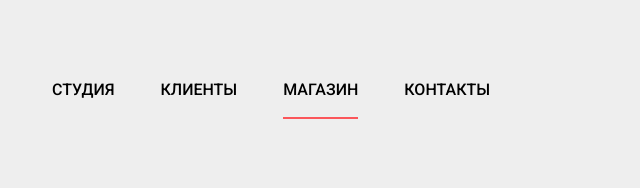
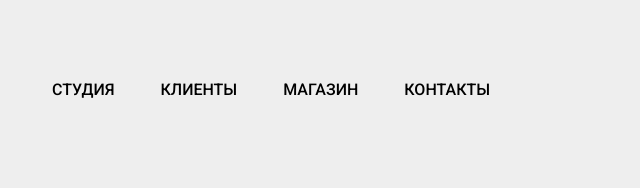
Before and after one commit to anthonyromanov/918779-nerds-31, a plain HTML site: page blank.html in a window 1280 px wide. Shown: the top 188 px of the page, 370-1010 px from the left. Drawn offline with Linux system fonts and the light colour scheme.

Commit message:
Вносит правки в страницу blank

```diff
--- a/blank.html
+++ b/blank.html
@@ -27,7 +27,7 @@
                     <a class="main-navigation-link" href="clients.html">Клиенты</a>
                 </li>
                 <li class="main-navigation-item">
-                    <a class="main-navigation-link current-link" href="shop.html">Магазин</a>
+                    <a class="main-navigation-link" href="shop.html">Магазин</a>
                 </li>
                 <li class="main-navigation-item">
                     <a class="main-navigation-link" href="contacts.html">Контакты</a>
```
